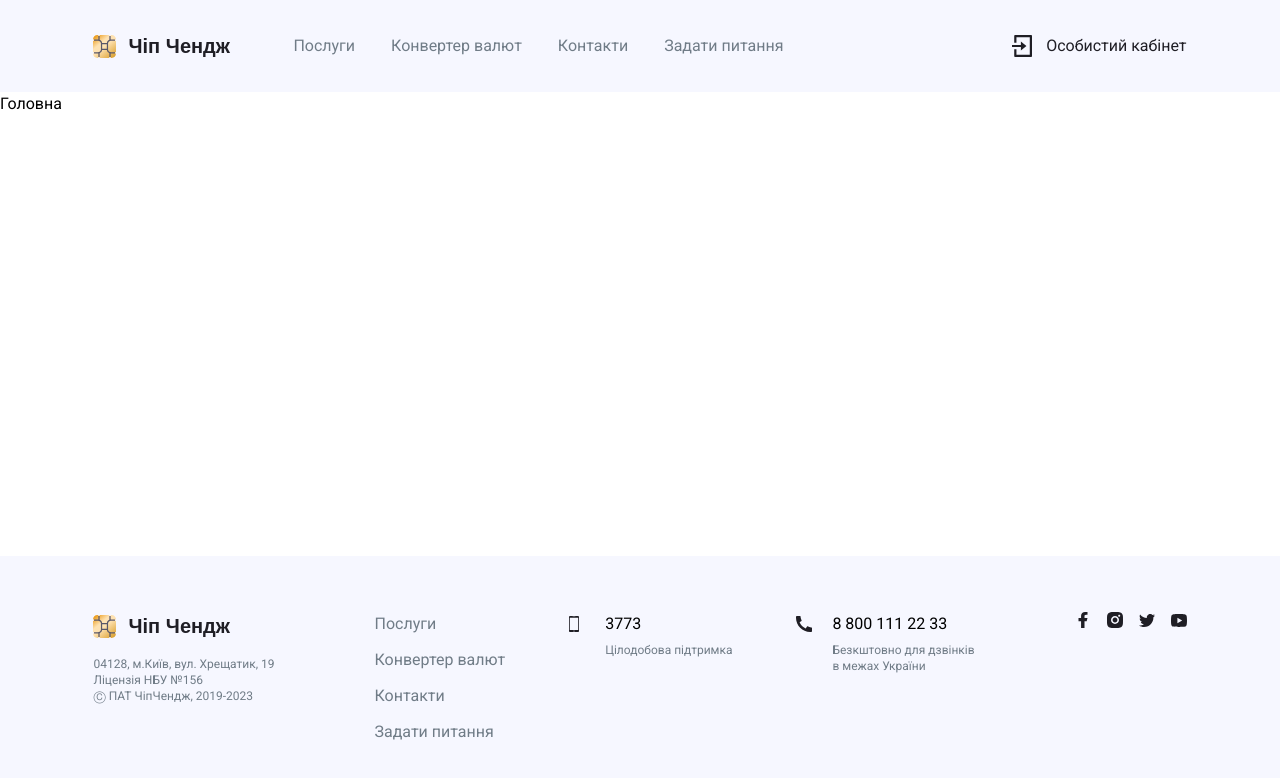
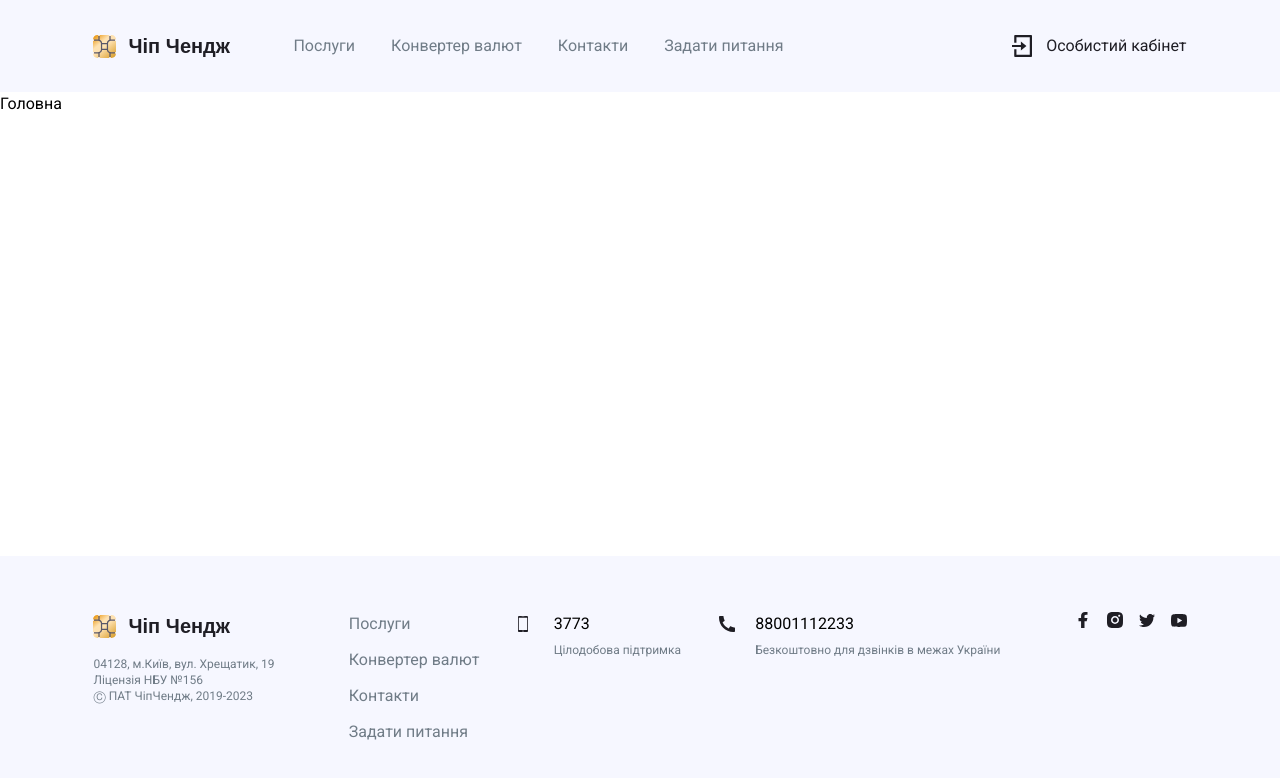
Before and after one commit to Vi-Husak/next-hw-1, a Next.js app: page / in a window 1280 px wide. Shown: the top 778 px of the page. Built offline with nearby package versions, Linux system fonts and the light colour scheme.

Commit message:
Split footer into smaller components

```diff
--- /dev/null
+++ b/src/components/Footer/AddressBlock.tsx
@@ -0,0 +1,13 @@
+import SmallText from "./SmallText";
+
+export default function AddressBlock() {
+  return (
+    <div>
+      <address className="not-italic">
+        <SmallText>04128, м.Київ, вул. Хрещатик, 19</SmallText>
+      </address>
+      <SmallText>Ліцензія НБУ №156</SmallText>
+      <SmallText>Ⓒ ПАТ ЧіпЧендж, 2019-2023</SmallText>
+    </div>
+  );
+}
--- /dev/null
+++ b/src/components/Footer/ContactPhoneItem.tsx
@@ -0,0 +1,34 @@
+import Image from "next/image";
+import Link from "next/link";
+
+import SmallText from "./SmallText";
+
+interface ContactPhoneItemProps {
+  phoneNumber: string;
+  iconSrc?: string;
+  text?: string;
+}
+
+export default function ContactPhoneItem({
+  iconSrc,
+  phoneNumber,
+  text,
+}: ContactPhoneItemProps) {
+  return (
+    <div className="flex flex-col gap-y-1.5 relative">
+      {iconSrc && (
+        <Image
+          src={iconSrc}
+          width={16}
+          height={16}
+          alt=""
+          className="absolute -left-9 top-1"
+        />
+      )}
+      <Link href={`tel:${phoneNumber}`} className="font-medium ">
+        {phoneNumber}
+      </Link>
+      {text && <SmallText>{text}</SmallText>}
+    </div>
+  );
+}
--- a/src/components/Footer/Footer.tsx
+++ b/src/components/Footer/Footer.tsx
@@ -1,72 +1,29 @@
-import Link from "next/link";
-import Image from "next/image";
+import Logo from "@/components/Logo/Logo";
 
-import Logo from "@/components/Logo/Logo";
-import navItems from "@/utils/navItems";
-import NavLink from "@/components/NavLink/NavLink";
-import SmallFootText from "@/components/Footer/SmallFootText";
-import Socials from "@/components/Footer/Socials";
-
-import socialItems from "@/utils/socialItems";
+import AddressBlock from "./AddressBlock";
+import Navigation from "./Navigation";
+import ContactPhoneItem from "./ContactPhoneItem";
+import Socials from "./Socials";
 
 export default function Footer() {
   return (
-    <footer className="bg-[#f6f7ff] px-[7.3%] py-14 flex justify-between">
+    <footer className="bg-[#f6f7ff] px-[7.3%] py-14 flex justify-between items-start">
       <div className="flex flex-col gap-y-4">
         <Logo />
-        <div>
-          <address className="not-italic">
-            <SmallFootText>04128, м.Київ, вул. Хрещатик, 19</SmallFootText>
-          </address>
-          <SmallFootText>Ліцензія НБУ №156</SmallFootText>
-          <SmallFootText>Ⓒ ПАТ ЧіпЧендж, 2019-2023</SmallFootText>
-        </div>
+        <AddressBlock />
       </div>
-      <nav>
-        <ul className="flex flex-col gap-y-3">
-          {navItems.map((item) => (
-            <NavLink
-              navLink={item}
-              key={item.href}
-              extraClasses="font-medium text-base"
-            />
-          ))}
-        </ul>
-      </nav>
-      <div className="flex flex-col gap-y-1.5 relative">
-        <Image
-          src="/smartPhone.svg"
-          width={16}
-          height={16}
-          alt=""
-          className="absolute -left-9 top-1"
-        />
-
-        <Link href="tel:3773" className="font-medium ">
-          3773
-        </Link>
-        <SmallFootText>Цілодобова підтримка</SmallFootText>
-      </div>
-      <div className="flex flex-col gap-y-1.5 relative">
-        <Image
-          src="/phone.svg"
-          width={16}
-          height={16}
-          alt=""
-          className="absolute -left-9 top-1"
-        />
-        <Link href="tel:88001112233" className="font-medium">
-          8 800 111 22 33
-        </Link>
-        <div>
-          <SmallFootText>
-            Безкштовно для дзвінків <br /> в межах України
-          </SmallFootText>
-        </div>
-      </div>
-      <div>
-        <Socials socialItems={socialItems} />
-      </div>
+      <Navigation />
+      <ContactPhoneItem
+        phoneNumber="3773"
+        iconSrc="/smartPhone.svg"
+        text="Цілодобова підтримка"
+      />
+      <ContactPhoneItem
+        phoneNumber="88001112233"
+        iconSrc="/phone.svg"
+        text="Безкоштовно для дзвінків в межах України"
+      />
+      <Socials />
     </footer>
   );
 }
--- /dev/null
+++ b/src/components/Footer/Navigation.tsx
@@ -0,0 +1,18 @@
+import navItems from "@/utils/navItems";
+import NavLink from "@/components/NavLink/NavLink";
+
+export default function Navigation() {
+  return (
+    <nav>
+      <ul className="flex flex-col gap-y-3">
+        {navItems.map((item) => (
+          <NavLink
+            navLink={item}
+            key={item.href}
+            extraClasses="font-medium text-base"
+          />
+        ))}
+      </ul>
+    </nav>
+  );
+}
--- a/src/components/Footer/SmallFootText.tsx
+++ /dev/null
@@ -1,7 +0,0 @@
-export default function SmallFootText({
-  children,
-}: {
-  children: React.ReactNode;
-}) {
-  return <p className="text-xs text-[#707C87]">{children}</p>;
-}
--- /dev/null
+++ b/src/components/Footer/SmallText.tsx
@@ -0,0 +1,3 @@
+export default function SmallText({ children }: { children: React.ReactNode }) {
+  return <p className="text-xs text-[#707C87]">{children}</p>;
+}
```
Also changed, not shown: src/components/Footer/Socials.tsx (+2 -6 lines).
